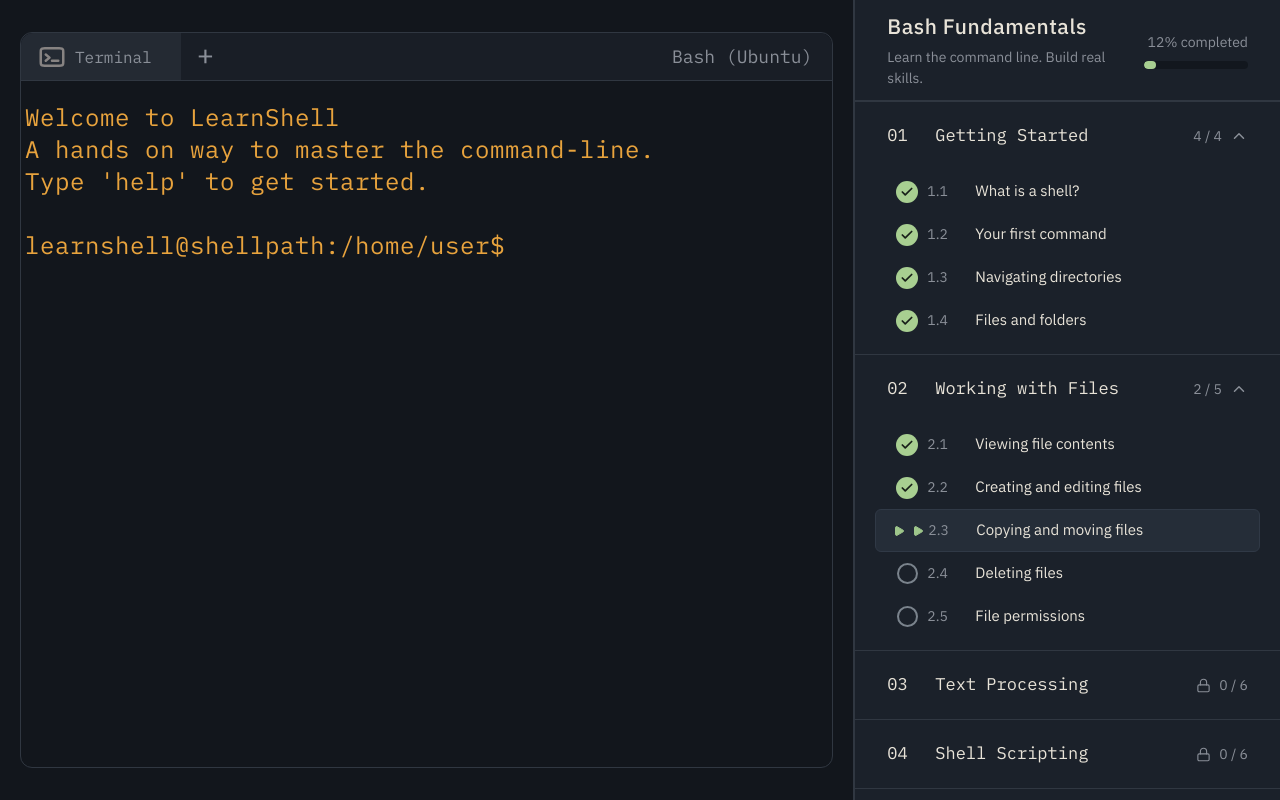
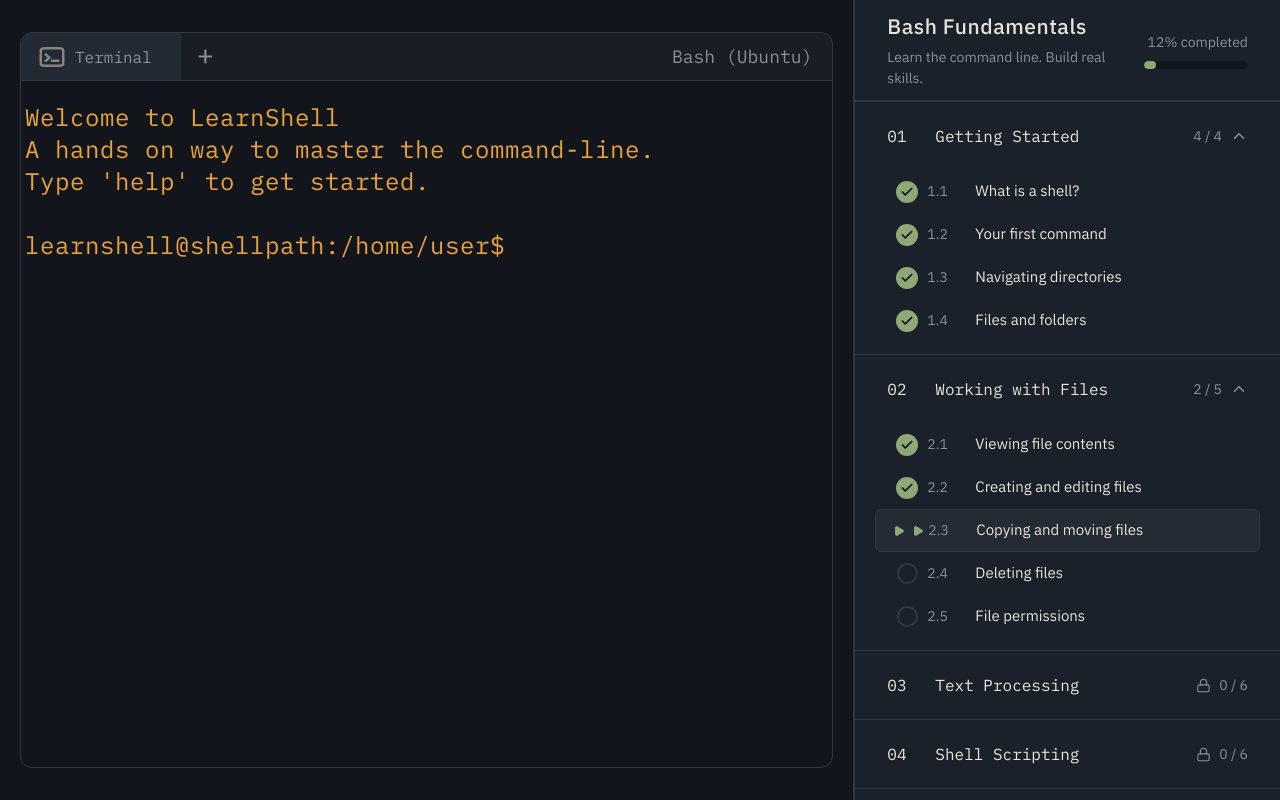
Before and after one commit to huzaifaNotFound/learn-shell, a React (Vite) app in the folder learn-shell/: page / in a window 1280 px wide. Built offline with nearby package versions, Linux system fonts and the light colour scheme.

Commit message:
polishing

```diff
--- a/learn-shell/src/Sidebar.jsx
+++ b/learn-shell/src/Sidebar.jsx
@@ -65,13 +65,13 @@ function CourseSection({ section }) {
       <button
         onClick={() => !section.locked && setOpen(!open)}
         disabled={section.locked}
-        className="w-full h-[68px] px-8 flex items-center text-left"
+        className="w-full h-17 px-8 flex items-center text-left"
       >
         {/* Section number */}
-        <span className="w-12 shrink-0 font-mono text-[17px] text-text-primary">{section.number}</span>
+        <span className="w-12 shrink-0 font-mono text-base text-text-primary">{section.number}</span>
 
         {/* Title */}
-        <span className={`flex-1 font-mono text-[17px] ${section.locked ? "text-text-primary" : "text-text-primary"}`}>
+        <span className={`flex-1 font-mono text-base ${section.locked ? "text-text-primary" : "text-text-primary"}`}>
           {section.title}
         </span>
 
@@ -105,22 +105,22 @@ function CourseSection({ section }) {
           {section.lessons.map((lesson) => (
             <div
               key={lesson.id}
-              className={`mx-5 h-[43px] px-3 flex items-center rounded-md
-                ${lesson.active ? "bg-[#252d38] border border-[#303946]" : ""}`}
+              className={`mx-5 h-10.75 px-3 flex items-center rounded-md
+                ${lesson.active ? "bg-border/50 border border-border" : ""}`}
             >
               {/* Status */}
               <div className="w-10 shrink-0 flex justify-center">
                 {lesson.done ? (
-                  <div className="w-[22px] h-[22px] rounded-full bg-[#a8cf91] flex items-center justify-center">
-                    <Check size={14} strokeWidth={3} className="text-[#182019]" />
+                  <div className="w-5.5 h-5.5 rounded-full bg-accent-success flex items-center justify-center">
+                    <Check size={14} strokeWidth={3} className="text-bg-primary" />
                   </div>
                 ) : lesson.active ? (
-                  <div className="flex items-center gap-[7px] text-[#9ec68b]">
+                  <div className="flex items-center gap-1.75 text-accent-success">
                     <Play size={12} fill="currentColor" />
                     <Play size={12} fill="currentColor" />
                   </div>
                 ) : (
-                  <div className="w-[21px] h-[21px] rounded-full border-2 border-[#7a838c]" />
+                  <div className="w-5.25 h-5.25 rounded-full border-2 border-border" />
                 )}
               </div>
 
@@ -139,9 +139,9 @@ function CourseSection({ section }) {
 
 export default function CourseSidebar() {
   return (
-    <div className="h-screen w-1/3 min-w-[400px] bg-bg-surface border-l-2 border-border flex flex-col overflow-hidden">
+    <div className="h-screen w-1/3 min-w-100 bg-bg-surface border-l-2 border-border flex flex-col overflow-hidden">
       {/* Header */}
-      <div className="h-[102px] shrink-0 border-b-2 border-border w-full flex items-center justify-between px-8">
+      <div className="h-25.5 shrink-0 border-b-2 border-border w-full flex items-center justify-between px-8">
         <div className="flex flex-col gap-y-1">
           <h2 className="text-text-primary font-sans text-[21px] font-medium tracking-wide">Bash Fundamentals</h2>
 
@@ -151,8 +151,8 @@ export default function CourseSidebar() {
         <div className="flex flex-col items-end gap-2">
           <span className="text-text-muted font-sans text-[14px]">12% completed</span>
 
-          <div className="w-[104px] h-[8px] bg-bg-inset/60 rounded-full overflow-hidden">
-            <div className="h-full w-[12%] bg-[#a8cf91] rounded-full" />
+          <div className="w-26 h-2 bg-bg-inset/60 rounded-full overflow-hidden">
+            <div className="h-full w-[12%] bg-accent-success rounded-full" />
           </div>
         </div>
       </div>
```
